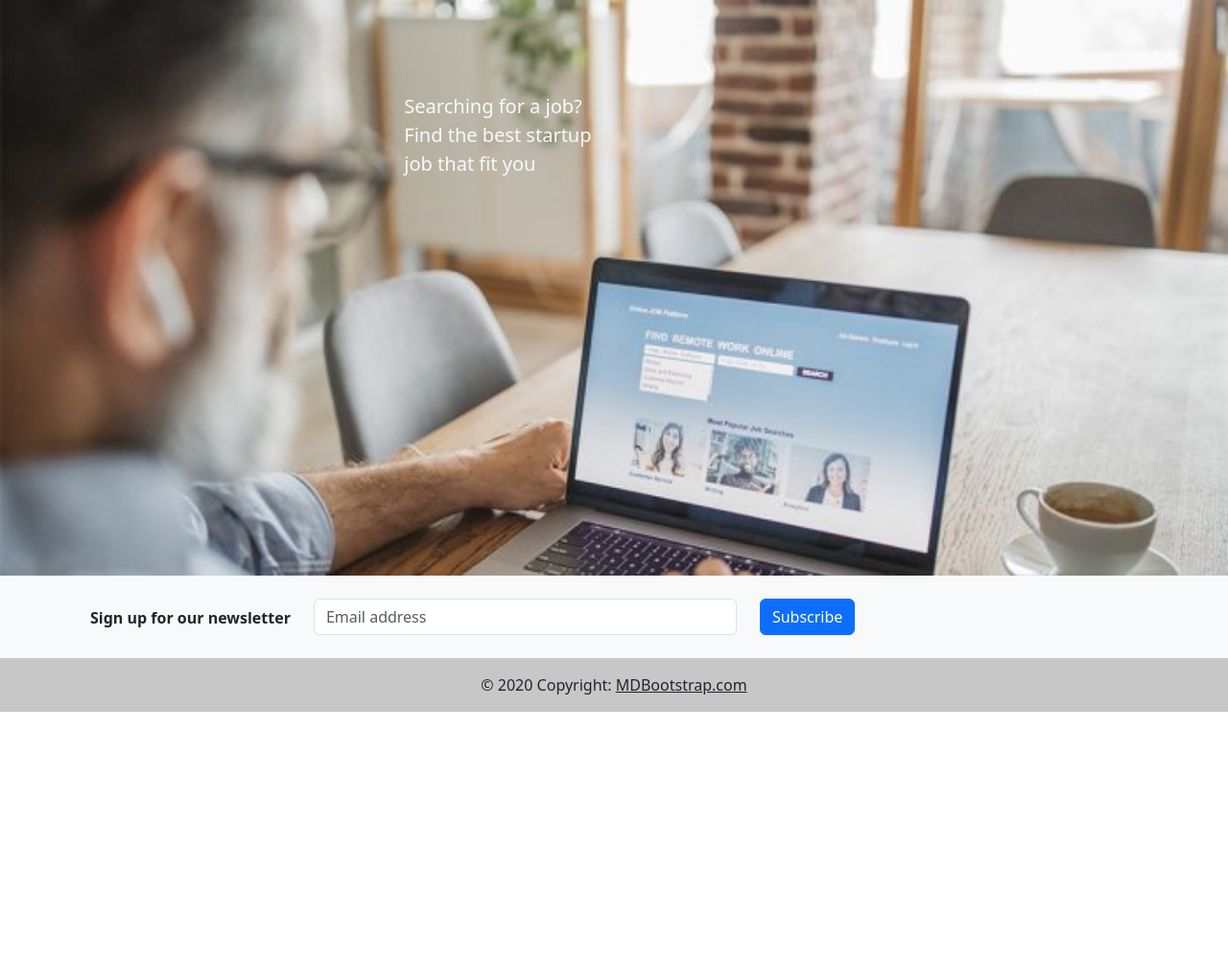
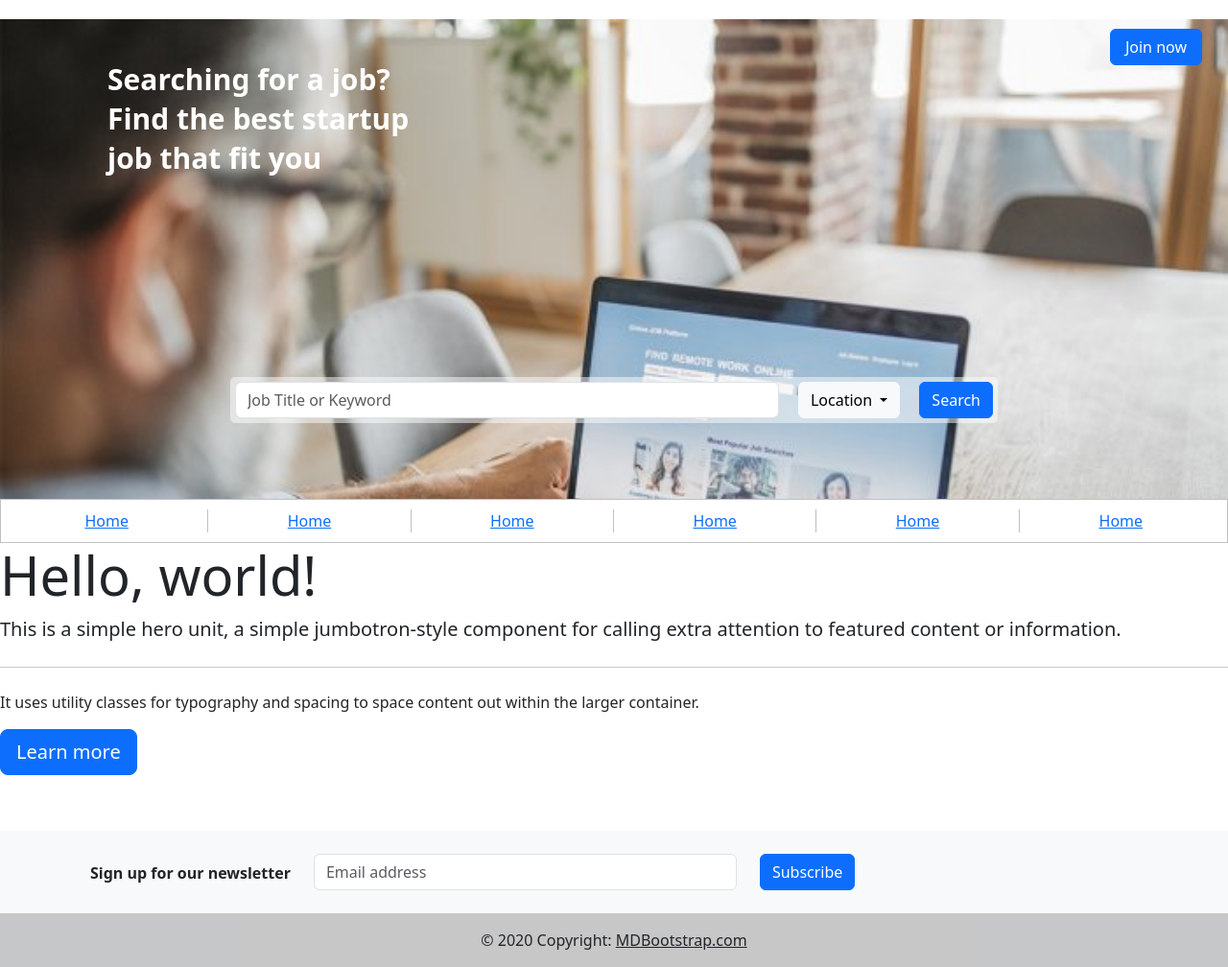
Before and after one commit to sayanavarghese/collegeproject-og, a Django app: page / in a window 1280 px wide. Shown: the part 56-1064 px from the top of the page at 96% size. Before the commit the page ends 798 px from the top, so only its background shows below. Run offline with Django 3.2, Linux system fonts and the light colour scheme.

Commit message:
ADDING CHANGES

```diff
--- a/jobfinder/page_app/static/css/home.css
+++ b/jobfinder/page_app/static/css/home.css
@@ -1,7 +1,65 @@
-/* .{
-   margin-right: 20%
-   color:red;
-} */
-/* .innerimg{
-   margin-right: 800px;
-} */
+.img-job {
+  background-image: url('/static/img/job 2.jpg');
+  background-size: cover;
+  width: 100%;
+  height: 500px;
+}
+
+.content-box {
+  color: white;
+  margin-top: 20px;
+}
+
+.join-now-btn {
+  float: right;
+  margin-top: 10px;
+  margin-right: 15px;
+  padding: 6px 15px;
+}
+
+.content-div {
+  margin-top: 50px;
+  margin-left: 100px;
+}
+
+.content-div p {
+  line-height: 25px;
+  font-size: 30px;
+  font-weight: bold;
+}
+
+.control-panel {
+  display: flex;
+  gap: 20px;
+  flex-direction: row;
+  width: 800px;
+  background-color: rgb(255, 255, 255, 0.5);
+  border-radius: 5px;
+  padding: 5px;
+  margin: 200px auto;
+}
+
+.navigation-nav ol {
+  margin: 0px auto;
+}
+
+.navigation-nav li {
+  padding: 10px 20px;
+}
+
+.row-panel {
+  border: 1px solid rgb(192, 192, 192);
+  padding: 10px 5px;
+}
+
+.row-col:last-child {
+  border: none;
+}
+.row-col {
+  border-right: 1px solid rgb(192, 192, 192);
+  text-align: center;
+}
+
+.main-content {
+  min-height: 300px;
+}
--- a/jobfinder/page_app/static/css/style.css
+++ b/jobfinder/page_app/static/css/style.css
@@ -1,12 +1,4 @@
-.img-job {
-    background-image: url('/static/img/job 2.jpg');
-    background-size: cover;
-    width: 100%;
-    height: 700px;
-    overflow: hidden;
-    margin-bottom: -100px;
-  }
-  .banner-content h1 {
-    font-size: 30px;
-    margin-bottom: 17px;
-  }
+.banner-content h1 {
+  font-size: 30px;
+  margin-bottom: 17px;
+}
--- a/jobfinder/page_app/templates/home.html
+++ b/jobfinder/page_app/templates/home.html
@@ -1,4 +1,4 @@
-{% extends 'base.html' %}
+  {% extends 'base.html' %}
 {% load static %}
 {% block title %}
 Home
@@ -10,23 +10,77 @@ Home
 
 {% block content %}
 
-  <div
-  class="text-left bg-light img-job style="margin-right:800px; margin-top:300px;""
->
-  <div class="col-md-5 p-lg-5 mx-auto my-5 text-light">
+<div class="text-left bg-light img-job" >
+  <div class="container-fluid content-box">
+    <div class="row">
+      <div class="col-9">
+        <div class="content-div">
+        <p>Searching for a job?</p>
+        <p>Find the best startup</p>
+        <p>job that fit you</p>
+      </div>
+      </div>
+      <div class="col-3">
+        <button type="button" class="btn btn-primary join-now-btn">Join now</button>
+      </div>
+    </div>
+    <div class="row">
+      <div class='col-12'>
+        <div class="control-panel">
+          <input class="form-control" placeholder="Job Title or Keyword"  />
+          <div class="btn-group">
+            <button type="button" class="btn btn-light dropdown-toggle" data-toggle="dropdown" aria-haspopup="true" aria-expanded="false">
+              Location
+            </button>
+            <div class="dropdown-menu">
+              <a class="dropdown-item" href="#">Location</a>
+              <a class="dropdown-item" href="#">Another action</a>
+              <a class="dropdown-item" href="#">Something else here</a>
+              <div class="dropdown-divider"></div>
+              <a class="dropdown-item" href="#">Separated link</a>
+            </div>
+          </div>
+          <button type="button" class="btn btn-primary">Search</button>
 
-    <p class="lead font-weight-normal "   >
-      Searching for a job?<br>
-      Find the best startup<br>
-      job that fit you<br>
-    </p>
-
+        </div>
+      </div>
+    </div>
   </div>
-  <div class="product-device box-shadow d-none d-md-block"></div>
-  <div
-    class="product-device product-device-2 box-shadow d-none d-md-block"
-  ></div>
 </div>
 
+<div class="container-fluid" >
+  <div class='row row-panel'>
+  <div class='col-2 row-col'>
+    <a href="#">Home</a>
+  </div>
+  <div class='col-2 row-col'>
+    <a href="#">Home</a>
+  </div>
+  <div class='col-2 row-col'>
+    <a href="#">Home</a>
+  </div>
+  <div class='col-2 row-col'>
+    <a href="#">Home</a>
+  </div>
+  <div class='col-2 row-col'>
+    <a href="#">Home</a>
+  </div>
+  <div class='col-2 row-col'>
+    <a href="#">Home</a>
+  </div>
+  </div>
+</div>
+<div class="main-content">
 
+  <div class="jumbotron">
+    <h1 class="display-4">Hello, world!</h1>
+    <p class="lead">This is a simple hero unit, a simple jumbotron-style component for calling extra attention to featured content or information.</p>
+    <hr class="my-4">
+    <p>It uses utility classes for typography and spacing to space content out within the larger container.</p>
+    <p class="lead">
+      <a class="btn btn-primary btn-lg" href="#" role="button">Learn more</a>
+    </p>
+  </div>
+
+</div>
 {% endblock content %}
```
